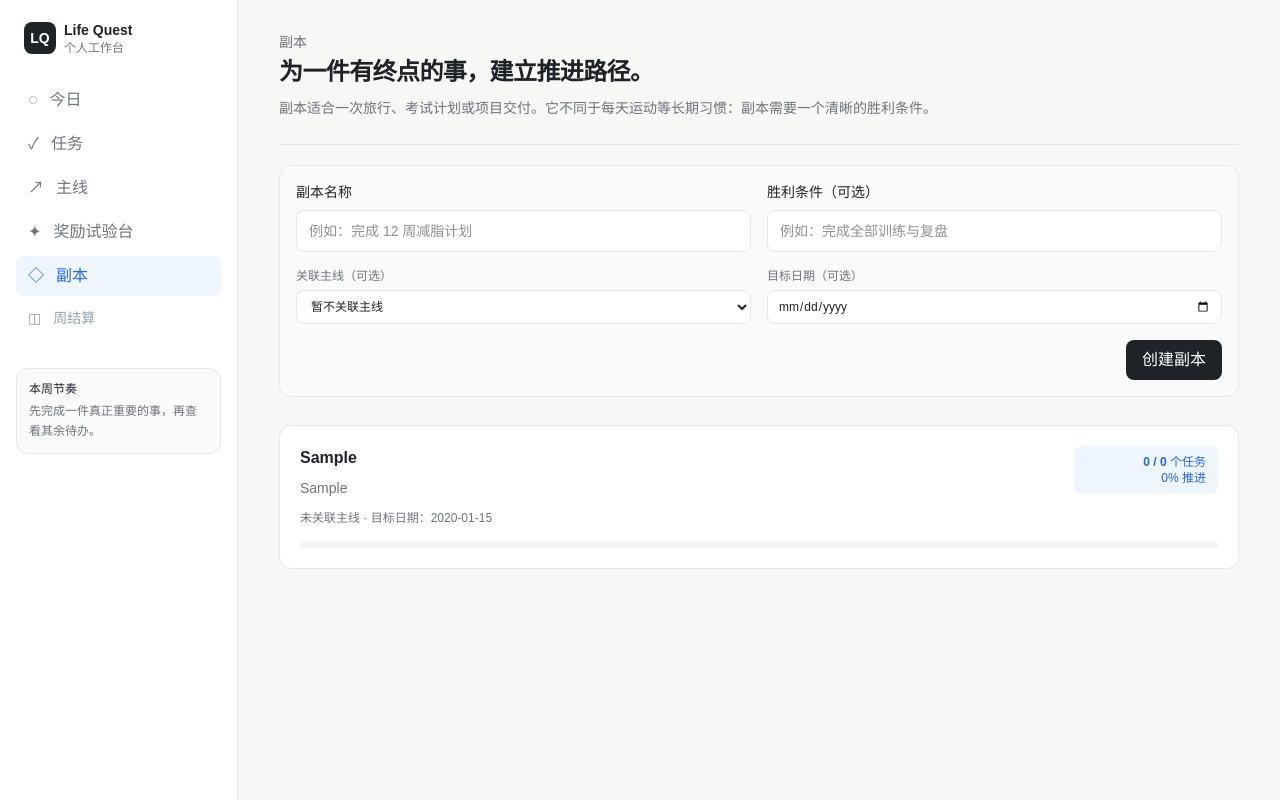
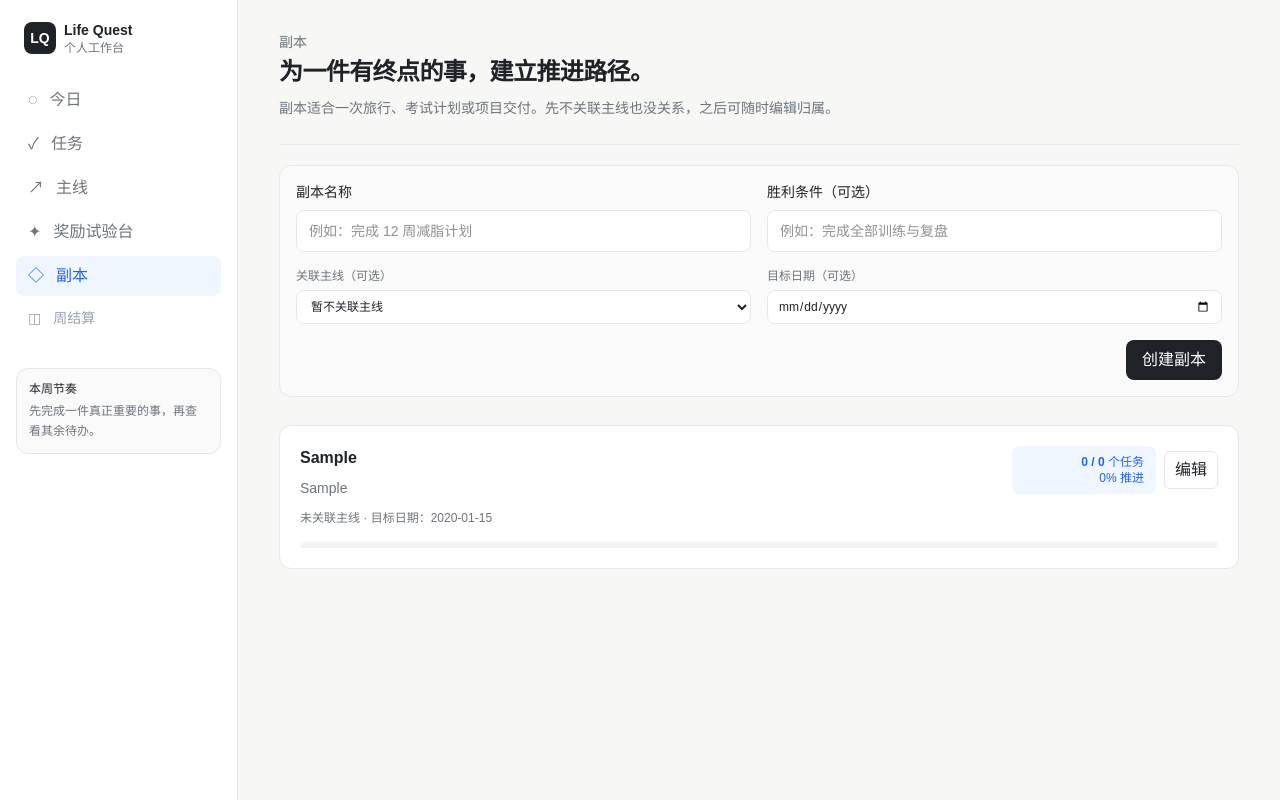
Before and after one commit to Dong-Sky/life-quest, a Next.js app: page /projects in a window 1280 px wide. Both pictures are taken after typing "Sample", "Sample", "2020-01-15" into the empty fields and a click on the button "创建副本". Built offline with nearby package versions, Linux system fonts and the light colour scheme.

Commit message:
feat: allow flexible project and task associations

```diff
--- a/app/projects/page.tsx
+++ b/app/projects/page.tsx
@@ -1,7 +1,7 @@
 "use client";
 
 import { useState } from "react";
-import { createPrototypeProject, initialPrototypeState, readPrototypeState, type PrototypeState, writePrototypeState } from "@/src/prototype/state";
+import { createPrototypeProject, initialPrototypeState, readPrototypeState, type PrototypeProject, type PrototypeState, updatePrototypeProject, writePrototypeState } from "@/src/prototype/state";
 
 export default function ProjectsPage() {
   const [state, setState] = useState<PrototypeState>(() => typeof window === "undefined" ? initialPrototypeState() : readPrototypeState());
@@ -9,15 +9,15 @@ export default function ProjectsPage() {
   const [victoryCondition, setVictoryCondition] = useState("");
   const [mainlineId, setMainlineId] = useState("");
   const [dueDate, setDueDate] = useState("");
+  const [editingId, setEditingId] = useState<string | null>(null);
+  const [editName, setEditName] = useState("");
+  const [editVictoryCondition, setEditVictoryCondition] = useState("");
+  const [editMainlineId, setEditMainlineId] = useState("");
+  const [editDueDate, setEditDueDate] = useState("");
 
   const save = (next: PrototypeState) => { writePrototypeState(next); setState(next); };
   const create = () => {
-    const next = createPrototypeProject(state, {
-      name,
-      victoryCondition,
-      mainlineId: mainlineId || undefined,
-      dueDate: dueDate || undefined,
-    });
+    const next = createPrototypeProject(state, { name, victoryCondition, mainlineId: mainlineId || undefined, dueDate: dueDate || undefined });
     if (next !== state) {
       save(next);
       setName("");
@@ -26,12 +26,32 @@ export default function ProjectsPage() {
       setDueDate("");
     }
   };
+  const startEdit = (project: PrototypeProject) => {
+    setEditingId(project.id);
+    setEditName(project.name);
+    setEditVictoryCondition(project.victoryCondition);
+    setEditMainlineId(project.mainlineId ?? "");
+    setEditDueDate(project.dueDate ?? "");
+  };
+  const saveEdit = () => {
+    if (!editingId) return;
+    const next = updatePrototypeProject(state, editingId, {
+      name: editName,
+      victoryCondition: editVictoryCondition,
+      mainlineId: editMainlineId || undefined,
+      dueDate: editDueDate || undefined,
+    });
+    if (next !== state) {
+      save(next);
+      setEditingId(null);
+    }
+  };
 
   return <div className="mx-auto max-w-5xl px-5 py-8 sm:px-8">
-    <header className="border-b border-[var(--line)] pb-6"><p className="text-sm text-[var(--muted)]">副本</p><h1 className="mt-1 text-2xl font-semibold tracking-tight">为一件有终点的事，建立推进路径。</h1><p className="mt-2 max-w-2xl text-sm leading-6 text-[var(--muted)]">副本适合一次旅行、考试计划或项目交付。它不同于每天运动等长期习惯：副本需要一个清晰的胜利条件。</p></header>
+    <header className="border-b border-[var(--line)] pb-6"><p className="text-sm text-[var(--muted)]">副本</p><h1 className="mt-1 text-2xl font-semibold tracking-tight">为一件有终点的事，建立推进路径。</h1><p className="mt-2 max-w-2xl text-sm leading-6 text-[var(--muted)]">副本适合一次旅行、考试计划或项目交付。先不关联主线也没关系，之后可随时编辑归属。</p></header>
     <form className="mt-5 rounded-xl border border-[var(--line)] bg-[#fafafa] p-4" onSubmit={(event) => { event.preventDefault(); create(); }}>
       <div className="grid gap-4 sm:grid-cols-2"><label className="grid gap-2 text-sm"><span className="font-medium">副本名称</span><input className="rounded-lg border border-[var(--line)] bg-white px-3 py-2.5 outline-none focus:border-[var(--accent)]" onChange={(event) => setName(event.target.value)} placeholder="例如：完成 12 周减脂计划" value={name} /></label><label className="grid gap-2 text-sm"><span className="font-medium">胜利条件（可选）</span><input className="rounded-lg border border-[var(--line)] bg-white px-3 py-2.5 outline-none focus:border-[var(--accent)]" onChange={(event) => setVictoryCondition(event.target.value)} placeholder="例如：完成全部训练与复盘" value={victoryCondition} /></label></div>
-      <div className="mt-4 grid gap-4 sm:grid-cols-2"><label className="grid gap-1.5 text-xs text-[var(--muted)]"><span>关联主线（可选）</span><select className="rounded-lg border border-[var(--line)] bg-white px-2.5 py-2 text-sm text-[var(--ink)]" value={mainlineId} onChange={(event) => setMainlineId(event.target.value)}><option value="">暂不关联主线</option>{state.mainlines.map((mainline) => <option key={mainline.id} value={mainline.id}>{mainline.name}</option>)}</select></label><label className="grid gap-1.5 text-xs text-[var(--muted)]"><span>目标日期（可选）</span><input className="rounded-lg border border-[var(--line)] bg-white px-2.5 py-2 text-sm text-[var(--ink)]" onChange={(event) => setDueDate(event.target.value)} type="date" value={dueDate} /></label></div>
+      <div className="mt-4 grid gap-4 sm:grid-cols-2"><MainlineSelect mainlines={state.mainlines} onChange={setMainlineId} value={mainlineId} /><label className="grid gap-1.5 text-xs text-[var(--muted)]"><span>目标日期（可选）</span><input className="rounded-lg border border-[var(--line)] bg-white px-2.5 py-2 text-sm text-[var(--ink)]" onChange={(event) => setDueDate(event.target.value)} type="date" value={dueDate} /></label></div>
       <div className="mt-4 flex justify-end"><button className="rounded-lg bg-[var(--ink)] px-4 py-2 text-sm font-medium text-white" type="submit">创建副本</button></div>
     </form>
     <section className="mt-7 space-y-3">{state.projects.length ? state.projects.map((project) => {
@@ -39,7 +59,16 @@ export default function ProjectsPage() {
       const complete = related.filter((quest) => quest.status === "completed").length;
       const percent = related.length ? Math.round((complete / related.length) * 100) : 0;
       const mainline = state.mainlines.find((item) => item.id === project.mainlineId);
-      return <article className="rounded-xl border border-[var(--line)] bg-white p-5" key={project.id}><div className="flex flex-wrap items-start justify-between gap-4"><div><p className="font-semibold">{project.name}</p><p className="mt-2 text-sm text-[var(--muted)]">{project.victoryCondition || "尚未写下胜利条件。"}</p><p className="mt-3 text-xs text-[var(--muted)]">{mainline?.name ?? "未关联主线"}{project.dueDate ? ` · 目标日期：${project.dueDate}` : ""}</p></div><div className="min-w-36 rounded-lg bg-[var(--accent-soft)] px-3 py-2 text-right text-xs text-[var(--accent)]"><strong>{complete} / {related.length}</strong> 个任务<br /><span>{percent}% 推进</span></div></div><div className="mt-4 h-1.5 overflow-hidden rounded-full bg-gray-100"><div className="h-full rounded-full bg-[var(--success)]" style={{ width: `${percent}%` }} /></div></article>;
-    }) : <div className="rounded-xl border border-dashed border-[var(--line)] bg-white p-8 text-center"><p className="font-medium">先创建一个有终点的副本。</p><p className="mt-2 text-sm text-[var(--muted)]">之后在创建任务时，将具体行动关联到这个副本。</p></div>}</section>
+      const isEditing = editingId === project.id;
+      return <article className="rounded-xl border border-[var(--line)] bg-white p-5" key={project.id}>
+        <div className="flex flex-wrap items-start justify-between gap-4"><div><p className="font-semibold">{project.name}</p><p className="mt-2 text-sm text-[var(--muted)]">{project.victoryCondition || "尚未写下胜利条件。"}</p><p className="mt-3 text-xs text-[var(--muted)]">{mainline?.name ?? "未关联主线"}{project.dueDate ? ` · 目标日期：${project.dueDate}` : ""}</p></div><div className="flex items-center gap-2"><div className="min-w-36 rounded-lg bg-[var(--accent-soft)] px-3 py-2 text-right text-xs text-[var(--accent)]"><strong>{complete} / {related.length}</strong> 个任务<br /><span>{percent}% 推进</span></div><button className="rounded-md border border-[var(--line)] px-2.5 py-1.5 text-xs hover:bg-gray-50" onClick={() => startEdit(project)} type="button">编辑</button></div></div>
+        {isEditing ? <div className="mt-5 grid gap-3 border-t border-[var(--line)] pt-4 sm:grid-cols-2"><label className="grid gap-1.5 text-xs text-[var(--muted)]"><span>副本名称</span><input className="rounded-lg border border-[var(--line)] bg-white px-2.5 py-2 text-sm text-[var(--ink)]" onChange={(event) => setEditName(event.target.value)} value={editName} /></label><label className="grid gap-1.5 text-xs text-[var(--muted)]"><span>胜利条件（可选）</span><input className="rounded-lg border border-[var(--line)] bg-white px-2.5 py-2 text-sm text-[var(--ink)]" onChange={(event) => setEditVictoryCondition(event.target.value)} value={editVictoryCondition} /></label><MainlineSelect mainlines={state.mainlines} onChange={setEditMainlineId} value={editMainlineId} /><label className="grid gap-1.5 text-xs text-[var(--muted)]"><span>目标日期（可选）</span><input className="rounded-lg border border-[var(--line)] bg-white px-2.5 py-2 text-sm text-[var(--ink)]" onChange={(event) => setEditDueDate(event.target.value)} type="date" value={editDueDate} /></label><div className="flex gap-2 sm:col-span-2"><button className="rounded-md bg-[var(--ink)] px-3 py-2 text-xs font-medium text-white" onClick={saveEdit} type="button">保存修改</button><button className="rounded-md border border-[var(--line)] px-3 py-2 text-xs" onClick={() => setEditingId(null)} type="button">取消</button></div></div> : null}
+        <div className="mt-4 h-1.5 overflow-hidden rounded-full bg-gray-100"><div className="h-full rounded-full bg-[var(--success)]" style={{ width: `${percent}%` }} /></div>
+      </article>;
+    }) : <div className="rounded-xl border border-dashed border-[var(--line)] bg-white p-8 text-center"><p className="font-medium">先创建一个有终点的副本。</p><p className="mt-2 text-sm text-[var(--muted)]">之后可以随时回到任务页，把具体行动关联进来。</p></div>}</section>
   </div>;
 }
+
+function MainlineSelect({ mainlines, value, onChange }: { mainlines: PrototypeState["mainlines"]; value: string; onChange: (value: string) => void }) {
+  return <label className="grid gap-1.5 text-xs text-[var(--muted)]"><span>关联主线（可选）</span><select className="rounded-lg border border-[var(--line)] bg-white px-2.5 py-2 text-sm text-[var(--ink)]" value={value} onChange={(event) => onChange(event.target.value)}><option value="">暂不关联主线</option>{mainlines.map((mainline) => <option key={mainline.id} value={mainline.id}>{mainline.name}</option>)}</select></label>;
+}
```
